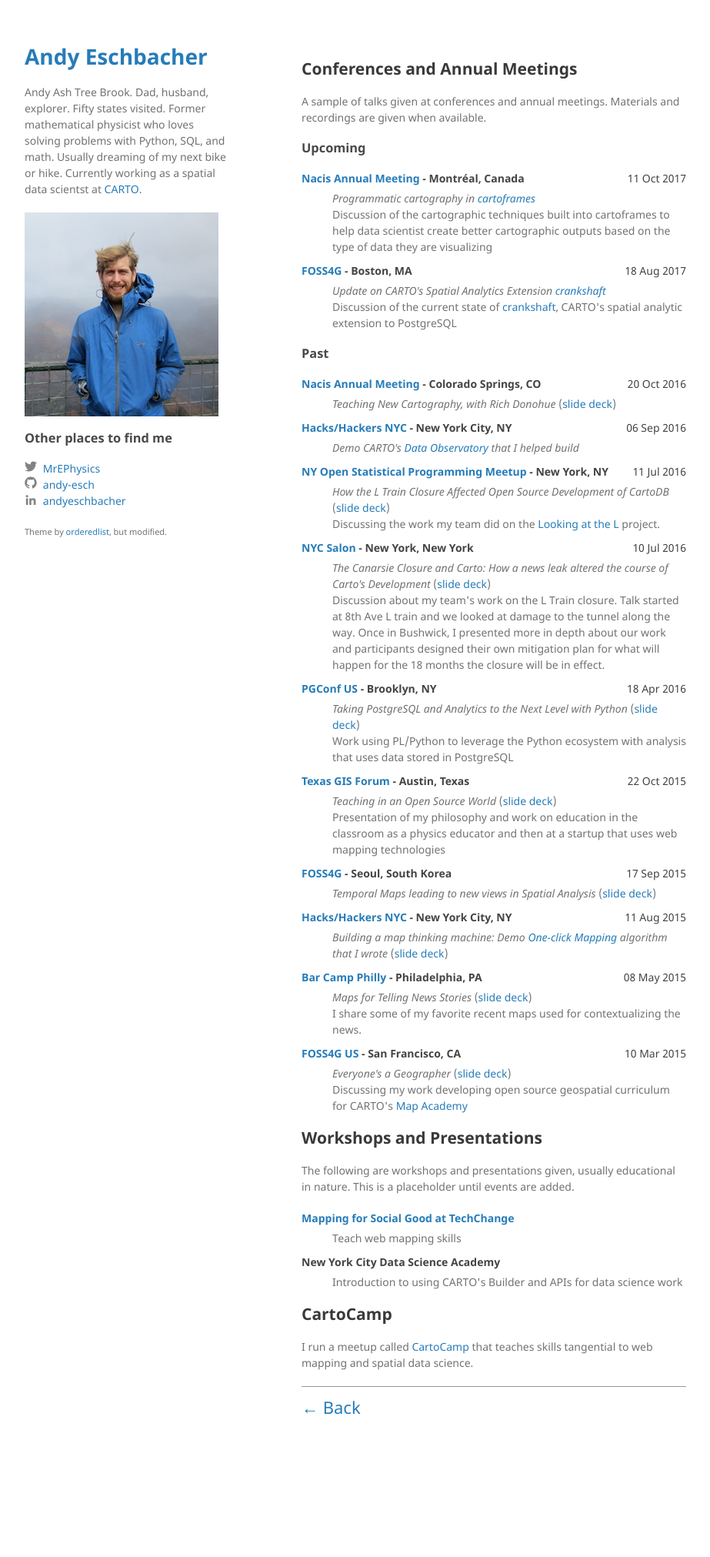
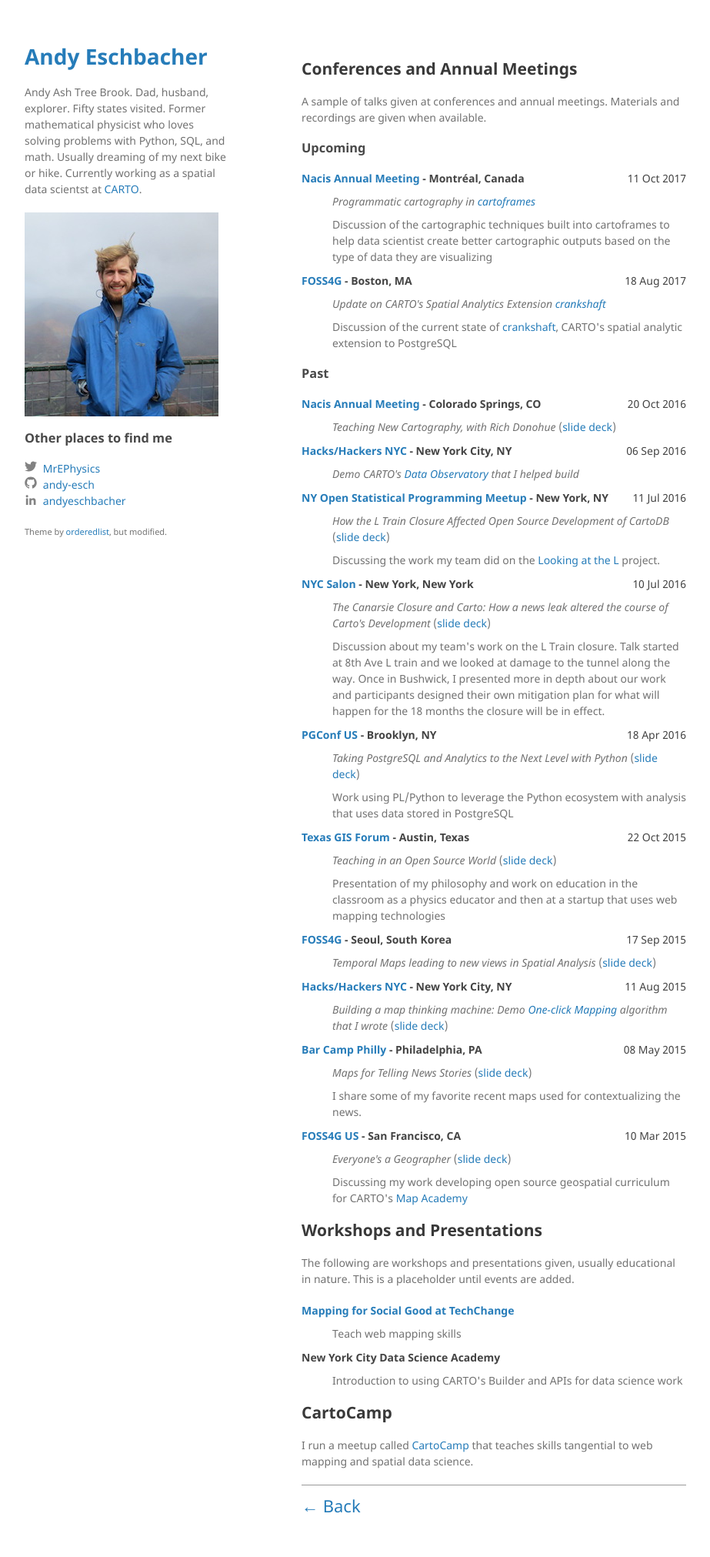
Before and after one commit to andy-esch/andy-esch.github.io, a Jekyll site: the page built from presentations.md, in a window 1280 px wide. Shown: the whole page at 77% size, without its empty margins (178-1101 px from the left). Built offline with Jekyll 4.4.1, drawn with Linux system fonts in a browser that asks for light colours; before the commit the page ends 1895 px from its top, so only the background shows below that.

Commit message:
clearer spacing within presentation description

```diff
--- a/_sass/jekyll-theme-minimal.scss
+++ b/_sass/jekyll-theme-minimal.scss
@@ -108,6 +108,10 @@
 .talk-list > dt {
   margin-top: 10px;
   margin-bottom: 5px;
+}
+
+.talk-list > dd {
+  margin-top: 9px;
 }
 
 .talk-title {
```
